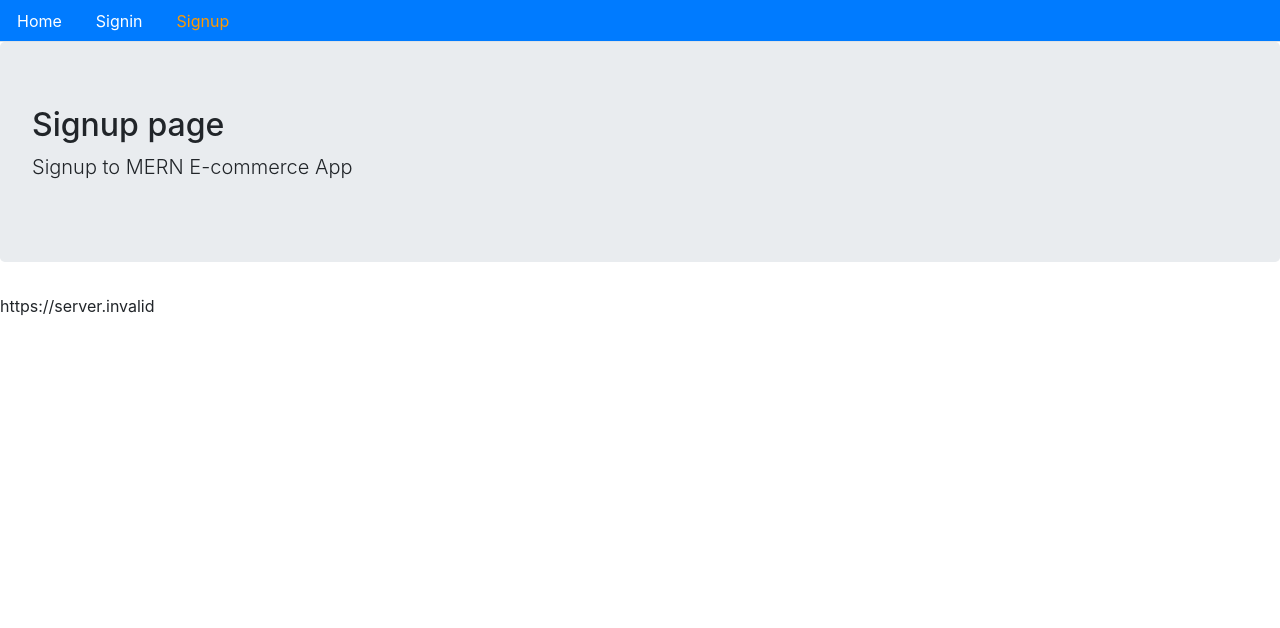
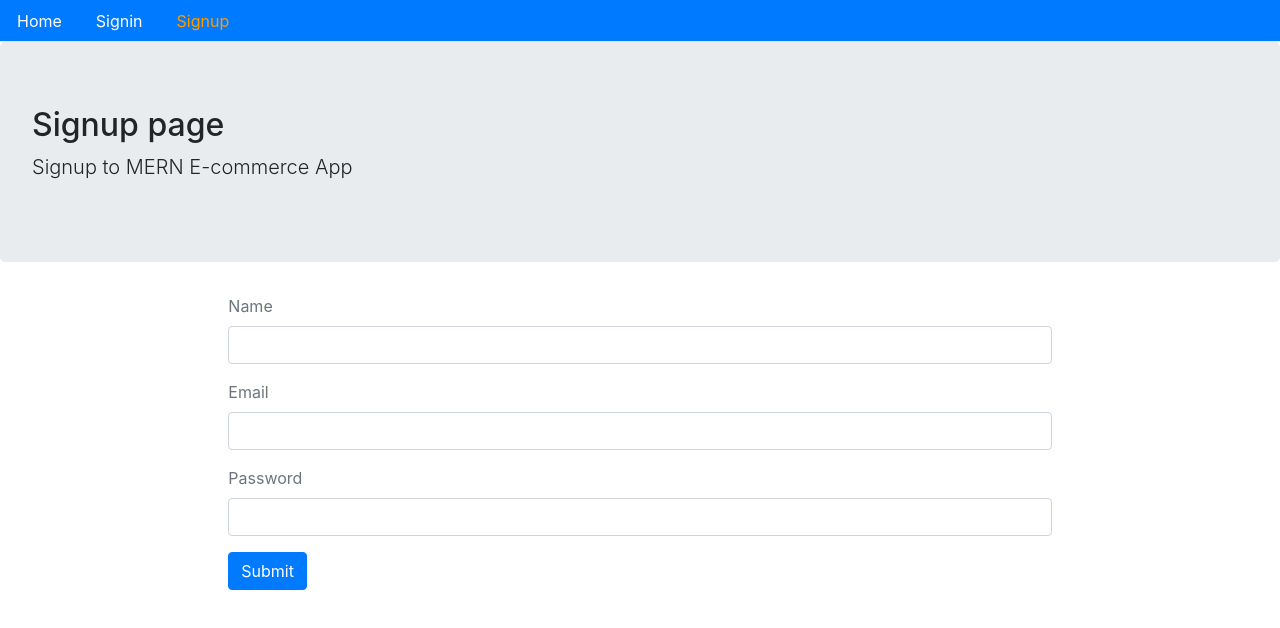
Before and after one commit to Sherifrancis/mern-ecommerce, a React (Create React App) app in the folder frontend/: page /signup in a window 1280 px wide. Shown: the top 628 px of the page. Built offline with nearby package versions, Linux system fonts and the light colour scheme; no server answers.

Commit message:
signup frontend implemented

```diff
--- /dev/null
+++ b/frontend/src/auth/index.js
@@ -0,0 +1,19 @@
+import { API } from '../config';
+
+export const signup = (user) => {
+  // console.log(name, email, password);
+  return fetch(`${API}/signup`, {
+    method: 'POST',
+    headers: {
+      Accept: 'application/json',
+      'Content-Type': 'application/json',
+    },
+    body: JSON.stringify(user),
+  })
+    .then((response) => {
+      return response.json();
+    })
+    .catch((err) => {
+      console.log(err);
+    });
+};
--- a/frontend/src/user/Signup.js
+++ b/frontend/src/user/Signup.js
@@ -1,11 +1,108 @@
-import React from 'react';
+import React, { useState } from 'react';
+import { Link } from 'react-router-dom';
 import Layout from '../core/Layout';
-import { API } from '../config';
+import {signup} from '../auth';
 
-const Signup = () => (
-  <Layout title='Signup page' description='Signup to MERN E-commerce App'>
-    {API}
-  </Layout>
-);
+const Signup = () => {
+  const [values, setValues] = useState({
+    name: '',
+    email: '',
+    password: '',
+    error: '',
+    success: false,
+  });
+
+  const { name, email, password, success, error } = values;
+
+  const handleChange = (name) => (event) => {
+    setValues({ ...values, error: false, [name]: event.target.value });
+  };
+
+  const clickSubmit = (event) => {
+    event.preventDefault(); // so that browser does not reload
+    setValues({ ...values, error: false });
+    signup({ name, email, password }).then((data) => {
+      if (data.error) {
+        setValues({ ...values, error: data.error, success: false });
+      } else {
+        setValues({
+          ...values,
+          name: '',
+          email: '',
+          password: '',
+          error: '',
+          success: true,
+        });
+      }
+    }); // sending js object
+  };
+
+  const signUpForm = () => (
+    <form>
+      <div className='form-group'>
+        <label className='text-muted'>Name</label>
+        <input
+          onChange={handleChange('name')}
+          type='text'
+          className='form-control'
+          value={name}
+        />
+      </div>
+
+      <div className='form-group'>
+        <label className='text-muted'>Email</label>
+        <input
+          onChange={handleChange('email')}
+          type='email'
+          className='form-control'
+          value={email}
+        />
+      </div>
+
+      <div className='form-group'>
+        <label className='text-muted'>Password</label>
+        <input
+          onChange={handleChange('password')}
+          type='password'
+          className='form-control'
+          value={password}
+        />
+      </div>
+      <button onClick={clickSubmit} className='btn btn-primary'>
+        Submit
+      </button>
+    </form>
+  );
+
+  const showError = () => (
+    <div
+      className='alert alert-danger'
+      style={{ display: error ? '' : 'none' }}
+    >
+      {error}
+    </div>
+  );
+
+  const showSuccess = () => (
+    <div
+      className='alert alert-info'
+      style={{ display: success ? '' : 'none' }}
+    >
+      New account is created. Please <Link to='/signin'>Signin</Link>.
+    </div>
+  );
+
+  return (
+    <Layout
+      title='Signup page'
+      description='Signup to MERN E-commerce App'
+      className='container col-md-8 offset-md-2'
+    >
+      {showSuccess()}
+      {showError()}
+      {signUpForm()}
+    </Layout>
+  );
+};
 
 export default Signup;
```
